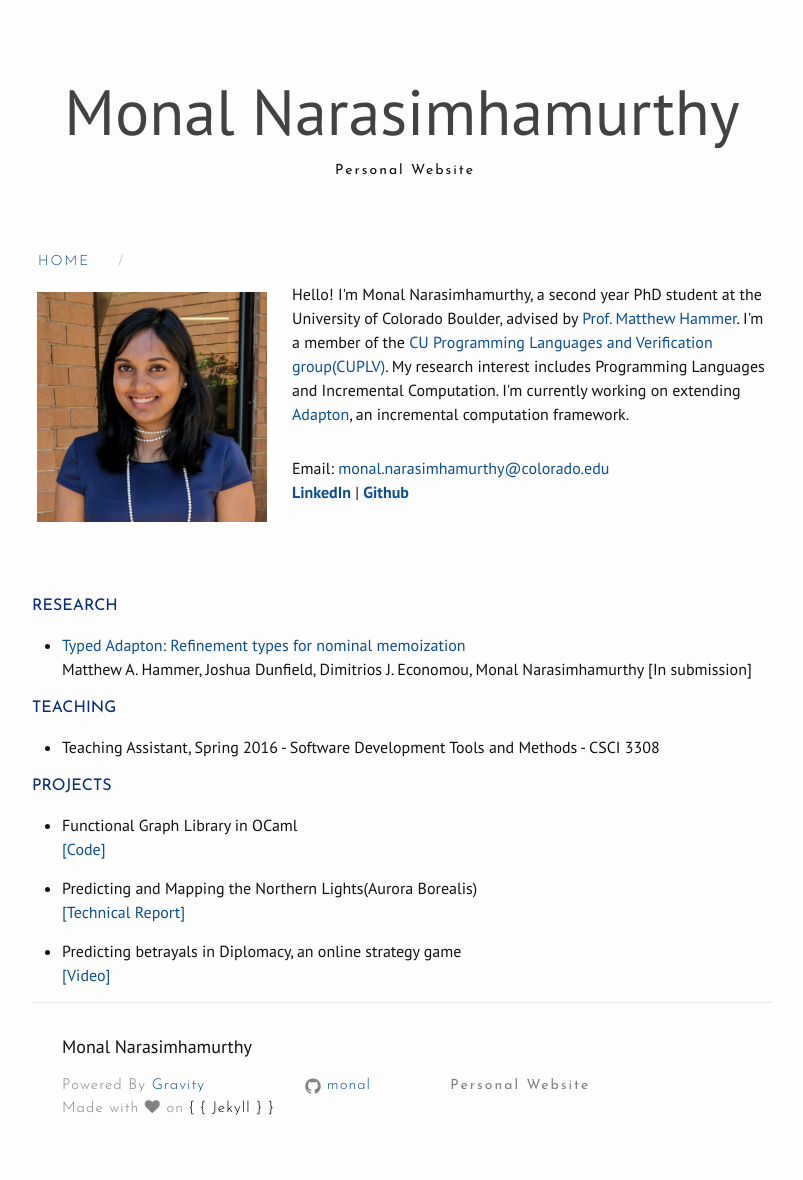
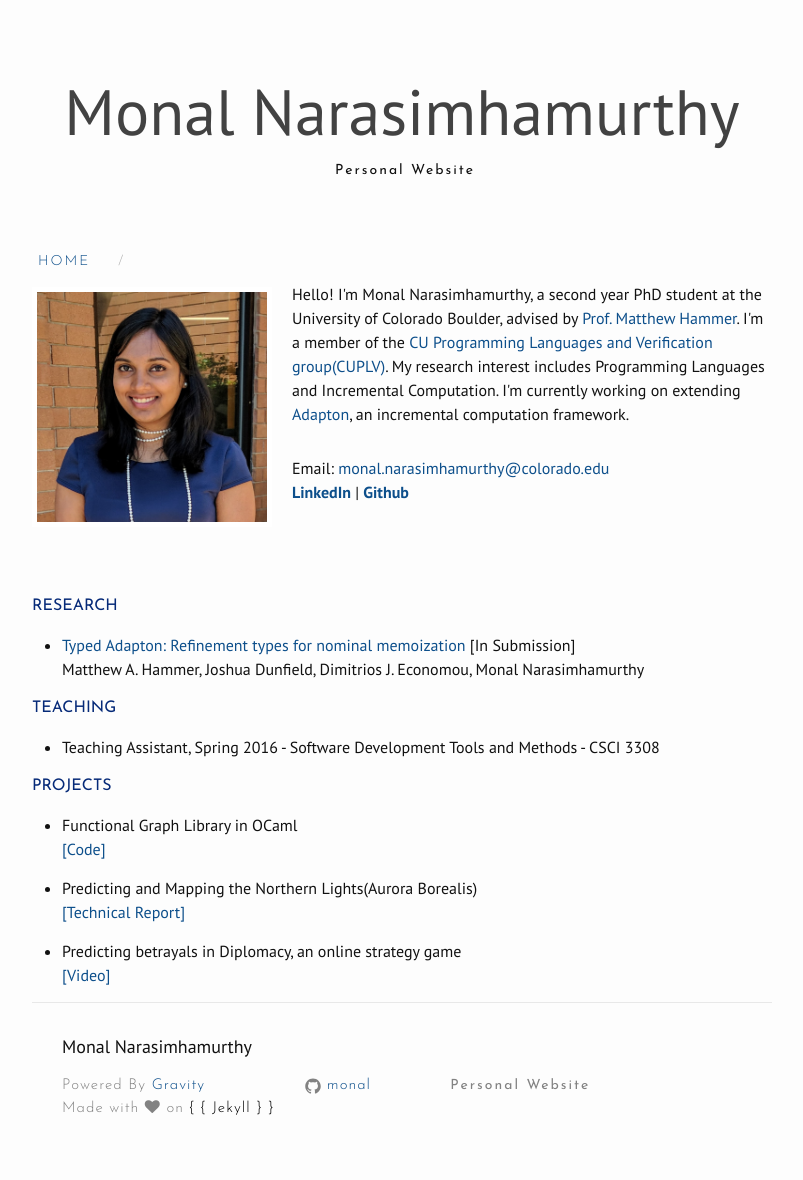
Before and after one commit to monal/monal.github.io, a Jekyll site: the page built from index.html, in a window 1280 px wide. Shown: the whole page, without its empty margins (238-1041 px from the left). Built offline with Jekyll 4.4.1, drawn with Linux system fonts in a browser that asks for light colours; nearby versions of some CDN libraries.

Commit message:
Fix in-submission line

```diff
--- a/index.html
+++ b/index.html
@@ -15,7 +15,7 @@ layout: default
 
 <div style="margin-top:-5px">
 <h4 style="color:#062A78; font-family:'Josefin Sans';">RESEARCH</h4>
-<ul><li style=""><a href="https://arxiv.org/abs/1610.00097">Typed Adapton: Refinement types for nominal memoization</a> <br> Matthew A. Hammer, Joshua Dunfield, Dimitrios J. Economou, Monal Narasimhamurthy [In submission]</li></ul>
+<ul><li style=""><a href="https://arxiv.org/abs/1610.00097">Typed Adapton: Refinement types for nominal memoization</a> [In Submission]<br> Matthew A. Hammer, Joshua Dunfield, Dimitrios J. Economou, Monal Narasimhamurthy </li></ul>
 
 <div>
 
```
